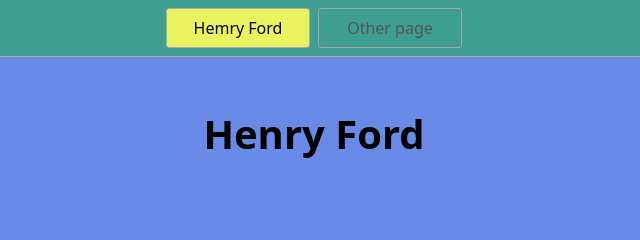
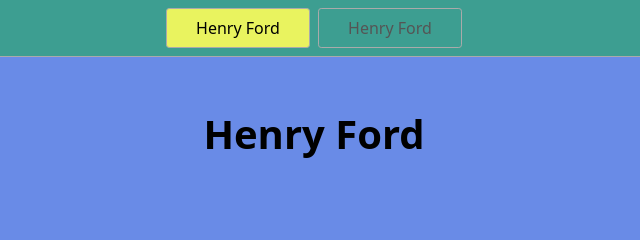
Before and after one commit to Grzegorz-ux/Henry-Ford, a website: page index.html in a window 1280 px wide. Shown: the top 240 px of the page, 326-966 px from the left. Drawn offline with Linux system fonts and the light colour scheme.

Commit message:
Update index.html

```diff
--- a/index.html
+++ b/index.html
@@ -10,8 +10,8 @@
   </head>
   <body>
     <nav>
-      <a href="/" aria-current="page">Hemry Ford</a>
-      <a href="/page2.html">Other page</a>
+      <a href="/" aria-current="page">Henry Ford</a>
+      <a href="/page2.html">Henry Ford</a>
     </nav>
     <main>
       <h1>Henry Ford</h1>
```
